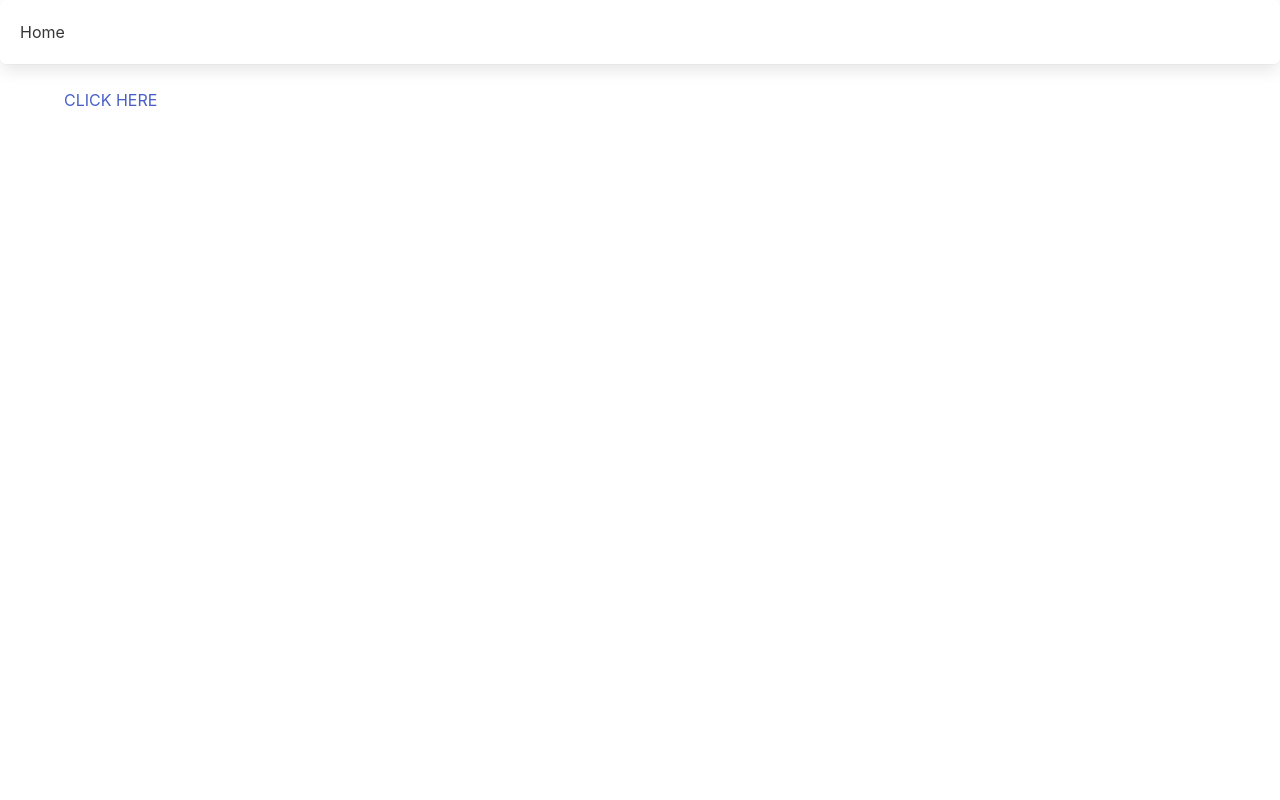
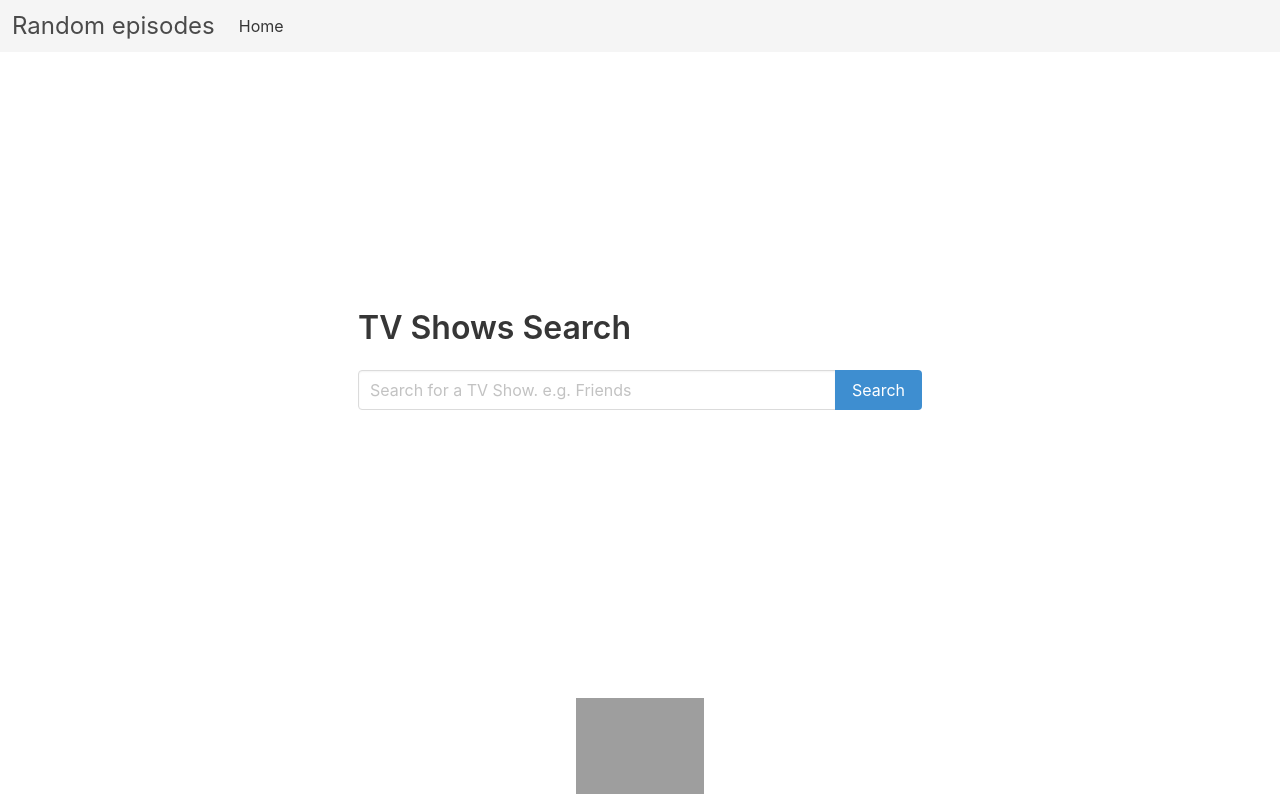
Before and after one commit to elisoff/random-episodes, a React (Create React App) app: page / in a window 1280 px wide. Built offline with nearby package versions, Linux system fonts and the light colour scheme; grey boxes are pictures that could not be loaded.

Commit message:
Homepage + search funcionality

```diff
--- a/package.json
+++ b/package.json
@@ -12,7 +12,8 @@
     "react": "^16.13.1",
     "react-dom": "^16.13.1",
     "react-router-dom": "^5.2.0",
-    "react-scripts": "3.4.1"
+    "react-scripts": "3.4.1",
+    "react-spring": "^8.0.27"
   },
   "scripts": {
     "start": "react-scripts start",
--- a/public/index.html
+++ b/public/index.html
@@ -1,5 +1,5 @@
 <!DOCTYPE html>
-<html lang="en">
+<html lang="en" class="has-navbar-fixed-top">
     <head>
         <meta charset="utf-8" />
         <link rel="icon" href="%PUBLIC_URL%/favicon.ico" />
--- /dev/null
+++ b/src/components/Search.js
@@ -0,0 +1,56 @@
+import React, { useState, useEffect } from 'react';
+import PropTypes from 'prop-types';
+
+export default function Search({ onSearch, inputValue }) {
+    const [value, setValue] = useState('');
+
+    useEffect(() => {
+        setValue(inputValue);
+    }, [inputValue]);
+
+    function handleInputChange(event) {
+        setValue(event.target.value);
+    }
+
+    function isEnterKey(keyCode) {
+        const ENTER_KEY_CODE = 13;
+        return keyCode === ENTER_KEY_CODE;
+    }
+    function handleKeyDown(event) {
+        if (isEnterKey(event.keyCode)) {
+            onSearch(event.target.value);
+        }
+    }
+
+    function handleSearchClick() {
+        onSearch(value);
+    }
+
+    return (
+        <div className="field has-addons">
+            <div className="control is-expanded">
+                <input
+                    className="input"
+                    type="text"
+                    placeholder="Search for a TV Show. e.g. Friends"
+                    onKeyDown={handleKeyDown}
+                    onChange={handleInputChange}
+                    value={value}
+                />
+            </div>
+            <div className="control">
+                <button
+                    type="button"
+                    className="button is-info"
+                    onClick={handleSearchClick}
+                >
+                    Search
+                </button>
+            </div>
+        </div>
+    );
+}
+
+Search.propTypes = {
+    onSearch: PropTypes.func.isRequired,
+};
--- a/src/components/ShowsList.js
+++ b/src/components/ShowsList.js
@@ -1,5 +1,6 @@
 import React, { useState } from 'react';
 import { DateTime } from 'luxon';
+
 import Modal from './common/Modal';
 import RandomizeEpisodeModal from './RandomizeEpisodeModal';
 
@@ -99,6 +100,7 @@ export default function ShowsList({ list }) {
                     </div>
                 </div>
             ))}
+            }
             {modalInfo && (
                 <Modal
                     textContent={modalInfo.textContent}
--- /dev/null
+++ b/src/components/common/Footer.js
@@ -0,0 +1,22 @@
+import React from 'react';
+
+export default function Footer() {
+    return (
+        <footer className="custom-footer">
+            <div className="content has-text-centered">
+                <a
+                    href="https://bulma.io"
+                    target="_blank"
+                    rel="noopener noreferrer"
+                >
+                    <img
+                        src="https://bulma.io/images/made-with-bulma.png"
+                        alt="Made with Bulma"
+                        width="128"
+                        height="24"
+                    />
+                </a>
+            </div>
+        </footer>
+    );
+}
--- a/src/components/common/Breadcrumb.js
+++ b/src/components/common/Header.js
@@ -1,7 +1,8 @@
 import React from 'react';
+import PropTypes from 'prop-types';
 import { Link } from 'react-router-dom';
 
-export default function Breadcrumb({ currentPage }) {
+export default function Header({ currentPage }) {
     function getActiveClassIfActive(page) {
         return currentPage === page ? 'is-active' : '';
     }
@@ -11,8 +12,16 @@ export default function Breadcrumb({ currentPage }) {
     }
 
     return (
-        <div className="box">
-            <nav className="breadcrumb" aria-label="breadcrumbs">
+        <nav
+            className="navbar is-fixed-top custom-navbar has-background-light"
+            role="navigation"
+            aria-label="main navigation"
+        >
+            <div className="navbar-brand custom-navbar ml-3">
+                <h3 className="is-size-4">Random episodes</h3>
+            </div>
+
+            <nav className="breadcrumb ml-5" aria-label="breadcrumbs">
                 <ul>
                     <li className={getActiveClassIfActive('/')}>
                         <Link to="/">Home</Link>
@@ -24,6 +33,10 @@ export default function Breadcrumb({ currentPage }) {
                     )}
                 </ul>
             </nav>
-        </div>
+        </nav>
     );
 }
+
+Header.propTypes = {
+    currentPage: PropTypes.oneOf(['/', '/results']),
+};
--- /dev/null
+++ b/src/components/common/ProgressBar.js
@@ -0,0 +1,18 @@
+import React from 'react';
+import PropTypes from 'prop-types';
+
+export default function ProgressBar({ hidden }) {
+    return (
+        <>
+            {!hidden && (
+                <progress className="progress is-small is-info mt-2" max="100">
+                    Loading...
+                </progress>
+            )}
+        </>
+    );
+}
+
+ProgressBar.propTypes = {
+    hidden: PropTypes.bool.isRequired,
+};
--- /dev/null
+++ b/src/hooks/useSearch.js
@@ -0,0 +1,52 @@
+import { useState, useEffect } from 'react';
+import API from '../api';
+
+export default function useSearch() {
+    const [results, setResults] = useState([]);
+    const [searchQuery, setSearchQuery] = useState('');
+    const [isLoading, setIsLoading] = useState(false);
+
+    useEffect(() => {
+        async function fetchData() {
+            const { getShowsByQuery } = API();
+
+            setIsLoading(true);
+
+            try {
+                const shows = await getShowsByQuery(searchQuery);
+
+                setIsLoading(false);
+
+                if (!shows) {
+                    throw new Error('Something went wrong fetching episodes');
+                }
+
+                setResults(shows);
+            } catch (error) {
+                console.log(error, 'handle error');
+            }
+
+            // try {
+            //     const episodes = await getEpisodesByShowId(showId);
+
+            //     if (!episodes || episodes.length === 0) {
+            //         throw new Error('Something went wrong fetching episodes');
+            //     }
+
+            //     setResults(episodes);
+            // } catch (error) {
+            //     console.log(error, 'handle error');
+            // }
+        }
+
+        if (searchQuery) {
+            fetchData();
+        }
+    }, [searchQuery]);
+
+    function initializeSearch(query) {
+        setSearchQuery(query);
+    }
+
+    return [initializeSearch, isLoading, results];
+}
--- a/src/index.scss
+++ b/src/index.scss
@@ -1,9 +1,29 @@
 @charset "utf-8";
 
+$progress-indeterminate-duration: 0.8s;
+
 @import '~bulma/bulma.sass';
+
+.home-page {
+    height: 80vh;
+
+    .columns {
+        height: 100%;
+    }
+}
 
 .show-summary {
     overflow: hidden;
     word-wrap: break-word;
     height: 150px;
 }
+
+.custom-navbar {
+    align-items: center;
+}
+
+.custom-footer {
+    position: absolute;
+    bottom: 0;
+    width: 100vw;
+}
--- a/src/pages/HomePage.js
+++ b/src/pages/HomePage.js
@@ -1,37 +1,31 @@
 import React from 'react';
-import Breadcrumb from '../components/common/Breadcrumb';
-import { Link } from 'react-router-dom';
+import Header from '../components/common/Header';
+import { useHistory } from 'react-router-dom';
+import Search from '../components/Search';
+import Footer from '../components/common/Footer';
 
 export default function HomePage() {
+    const history = useHistory();
+
+    function handleOnSearch(searchQuery) {
+        if (searchQuery) {
+            history.push(`/results?q=${searchQuery}`);
+        }
+    }
+
     return (
         <>
-            <Breadcrumb currentPage="/" />
-            <div className="container">
-
-                <Link to="/results">CLICK HERE</Link>
+            <Header currentPage="/" />
+            <div className="container home-page">
+                <div className="columns is-centered is-vcentered">
+                    <div className="column is-6">
+                        <h3 className="title">TV Shows Search</h3>
+                        <Search onSearch={handleOnSearch} inputValue="" />
+                    </div>
+                </div>
             </div>
 
-            {/*<div className="container">
-            <button
-                type="button"
-                className="button is-primary"
-                onClick={handleRandomEpClick}
-            >
-                Random episode
-            </button>
-
-            { <div className="panel">
-        <div className="panel-block">
-            {Object.keys(randomEpisode).length !== 0 && (
-                <span>
-                    {randomEpisode.name} - {randomEpisode.season}x
-                    {randomEpisode.number}
-                </span>
-            )}
-        </div>
-    </div>
-
-        </div>*/}
+            <Footer />
         </>
     );
 }
--- a/src/pages/ResultsPage.js
+++ b/src/pages/ResultsPage.js
@@ -1,36 +1,30 @@
 import React, { useState, useEffect } from 'react';
-import Breadcrumb from '../components/common/Breadcrumb';
+import { useHistory, useLocation } from 'react-router-dom';
+import Header from '../components/common/Header';
+import ProgressBar from '../components/common/ProgressBar';
 import ShowsList from '../components/ShowsList';
-import API from '../api';
-import { useHistory } from 'react-router-dom';
+import Search from '../components/Search';
+import useSearch from '../hooks/useSearch';
 
 export default function ResultsPage() {
     const history = useHistory();
-    const { getShowsByQuery } = API();
-    const [shows, setShows] = useState([]);
-    const [query, setQuery] = useState('');
+    const location = useLocation();
+    const [searchQuery, setSearchQuery] = useState('');
+    const [initializeSearch, isLoading, shows] = useSearch();
 
     useEffect(() => {
-        const searchQueryParam = getSearchQueryParam(history.location)
+        const searchQueryParam = getSearchQueryParam(location);
 
         if (!searchQueryParam) {
             history.push('/');
         } else {
-            setQuery(searchQueryParam);
+            setSearchQuery(searchQueryParam);
+        }
+    }, [history, location]);
 
-            async function fetchData() {
-                try {
-                    const fetchedShows = await getShowsByQuery();
-
-                    setShows(fetchedShows);
-                } catch (error) {
-                    console.log('handle error', error);
-                }
-            }
-
-            fetchData();
-        }
-    }, [history, getShowsByQuery]);
+    useEffect(() => {
+        initializeSearch(searchQuery);
+    }, [initializeSearch, searchQuery]);
 
     function getSearchQueryParam(location) {
         const urlParams = new URLSearchParams(location.search);
@@ -38,12 +32,35 @@ export default function ResultsPage() {
         return urlParams.get('q') || false;
     }
 
+    function handleOnSearch(query) {
+        if (query) {
+            history.push(`/results?q=${query}`);
+        }
+    }
     return (
         <>
-            <Breadcrumb currentPage="/results" />
-            <div className="container">
-                <h2 className="is-size-4 mb-3">Results for "{query}"</h2>
-                <ShowsList list={shows} />
+            <Header currentPage="/results" />
+            <div className="container mt-3">
+                <div className="columns is-centered">
+                    <div className="column is-half">
+                        <Search
+                            onSearch={handleOnSearch}
+                            inputValue={searchQuery}
+                        />
+                    </div>
+                </div>
+                <ProgressBar hidden={!isLoading} />
+                {!isLoading && shows.length === 0 && (
+                    <h2 className="is-size-4 mb-3">
+                        No results found for "{searchQuery}"
+                    </h2>
+                )}
+                {!isLoading && shows.length > 0 && (
+                    <h2 className="is-size-4 mb-3">
+                        Results for "{searchQuery}"
+                    </h2>
+                )}
+                {!isLoading && shows.length > 0 && <ShowsList list={shows} />}
             </div>
         </>
     );
```
Also changed, not shown: src/api/index.js (+8 -3 lines), 1 other file (tests, documents, lock files or other folders).
